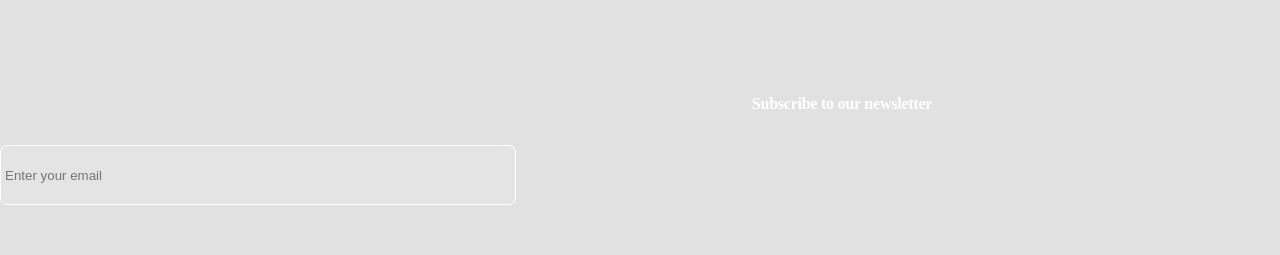
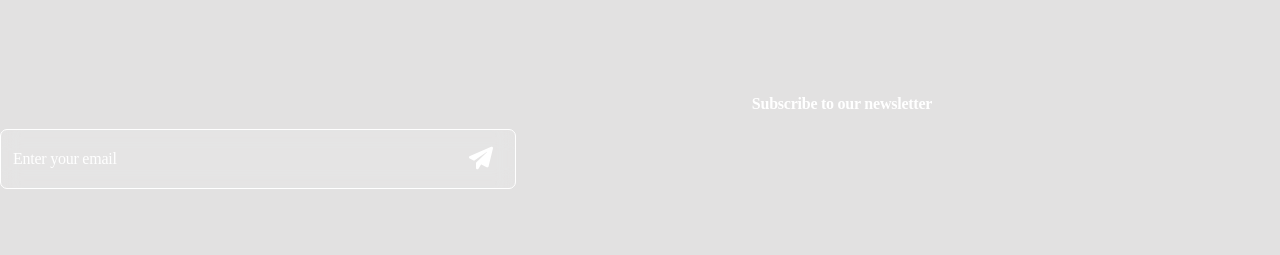
Before and after one commit to yeon-jae/dfluid_web, a React (Create React App) app in the folder dfluid-website/: page / in a window 1280 px wide. Shown: the part 1260-1515 px from the top of the page. Built offline with nearby package versions, Linux system fonts and the light colour scheme; no server answers.

Commit message:
feat: 2nd section email function

```diff
--- a/dfluid-website/src/components/FullBleedSection.jsx
+++ b/dfluid-website/src/components/FullBleedSection.jsx
@@ -1,9 +1,12 @@
 import axios from "axios";
 import { useEffect, useState } from "react";
 import "../styles/FullBleedSection.css"; // 스타일 적용
+import emailPaper from "../assets/emailPaper.svg";
 
 function FullBleedSection() {
   const [bgImg, setBgImg] = useState(""); // 배경 이미지 상태
+  const [email, setEmail] = useState(""); //이메일
+  const [error, setError] = useState("");
 
   useEffect(() => {
     const storedImg = localStorage.getItem("bgImg");
@@ -34,6 +37,32 @@ function FullBleedSection() {
     }
   }, []);
 
+  const validateEmail = (email) => {
+    const regex = /^[^\s@]+@[^\s@]+\.[^\s@]+$/;
+    return regex.test(email);
+  };
+
+  const handleChange = (e) => {
+    const inputEmail = e.target.value;
+    setEmail(inputEmail);
+
+    if (inputEmail === "" || validateEmail(inputEmail)) {
+      setError("");
+    } else {
+      setError("Please enter a valid email!");
+    }
+  };
+
+  const handleSubmit = () => {
+    if (!validateEmail(email)) {
+      setError("이메일을 정확히 입려해주세요");
+    } else {
+      setError("");
+      alert(`Subscribed with: ${email}`);
+    }
+  };
+
+
   return (
     <section
       className="bleed-section"
@@ -57,7 +86,19 @@ function FullBleedSection() {
       {/* input 태그 있는곳 */}
       <div className="bleed-input">
         <p>Subscribe to our newsletter</p>
-        <input className="email" type="email" placeholder="Enter your email" />
+        <div className="email-box">
+          <input
+            className="email"
+            type="email"
+            placeholder="Enter your email"
+            value={email}
+            onChange={handleChange}
+          />
+          <button className="send-btn" onClick={handleSubmit}>
+          <img src={emailPaper} alt='picture2' height='100px' width='200px' />
+          </button>
+        </div>
+        {error && <p className="error-text">{error}</p>}
       </div>
     </section>
   );
--- a/dfluid-website/src/components/YearSlider.jsx
+++ b/dfluid-website/src/components/YearSlider.jsx
@@ -1,4 +1,3 @@
-import { useState } from "react";
 import "../styles/YearSlider.css";
 
 function YearSlider({ selectedYear, onYearChange }) {
--- a/dfluid-website/src/styles/FullBleedSection.css
+++ b/dfluid-website/src/styles/FullBleedSection.css
@@ -77,15 +77,66 @@
     color: #fff;
 }
 
-.email{
+
+
+/*이메일 부분*/
+.email-box{
     width: 500px;
     height: 50px;
-    flex-grow: 0;
-    margin: 16px 0 0;
+    margin: 16px  0;
     padding: 4px 10px 4px 4px;
     border-radius: 7px;
     -webkit-backdrop-filter: blur(10px);
     backdrop-filter: blur(10px);
     border: solid 1px #fff;
     background-color: rgba(255, 255, 255, 0.1);
+    display: flex;
+    align-items: center;
 }
+
+.email{
+    width: 446px;
+    height: 42px;
+    margin: 0 8px 0 0;
+    font-family: Exo2;
+    font-size: 16px;
+    font-weight: normal;
+    font-stretch: normal;
+    font-style: normal;
+    line-height: normal;
+    letter-spacing: -0.24px;
+    text-align: left;
+    color: black;
+}
+
+
+.email-box input.email {
+    background: transparent;
+    border: none;
+    outline: none;
+    color: white; /* 필요 시 글씨 색상 조정 */
+    font-size: 1rem;
+    padding: 0.5rem;
+  }
+
+.email-box img{
+    background: transparent;
+    border: none;
+}
+
+
+img{
+    width: 32px;
+    height: 32px;
+    margin: 5px 0 5px 8px;
+  }
+.email-box .send-btn {
+  background: transparent;
+  border: none;
+  cursor: pointer;
+  padding: 0.5rem;
+}
+
+.email-box ::placeholder{
+    color:white;
+}
```
Also changed, not shown: dfluid-website/src/assets/emailPaper.svg (added).
